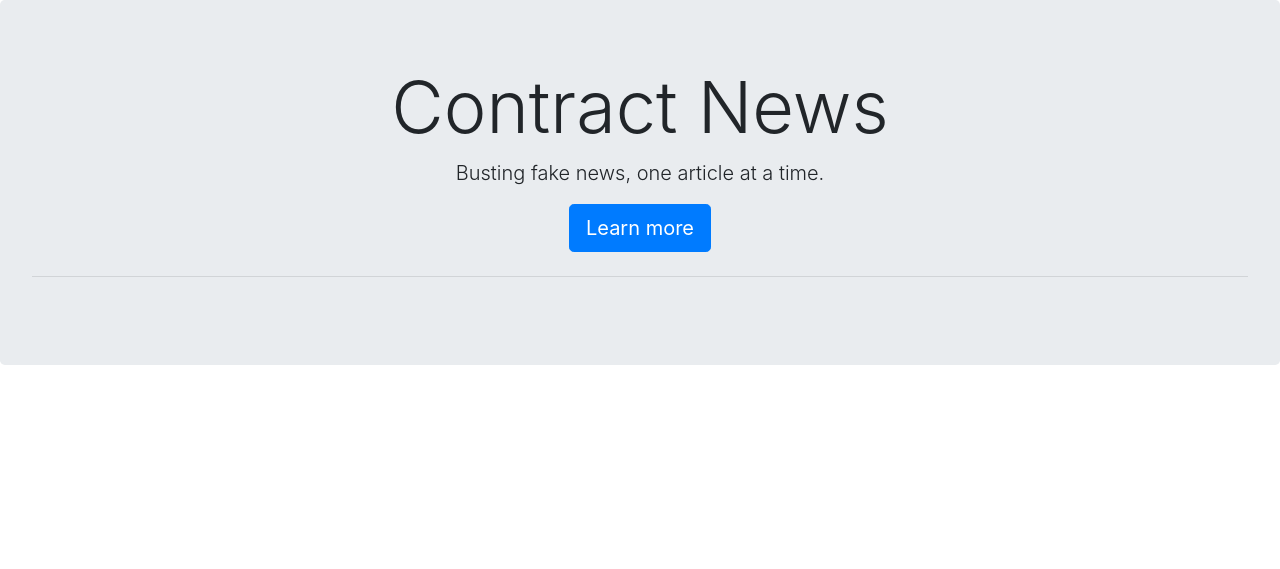
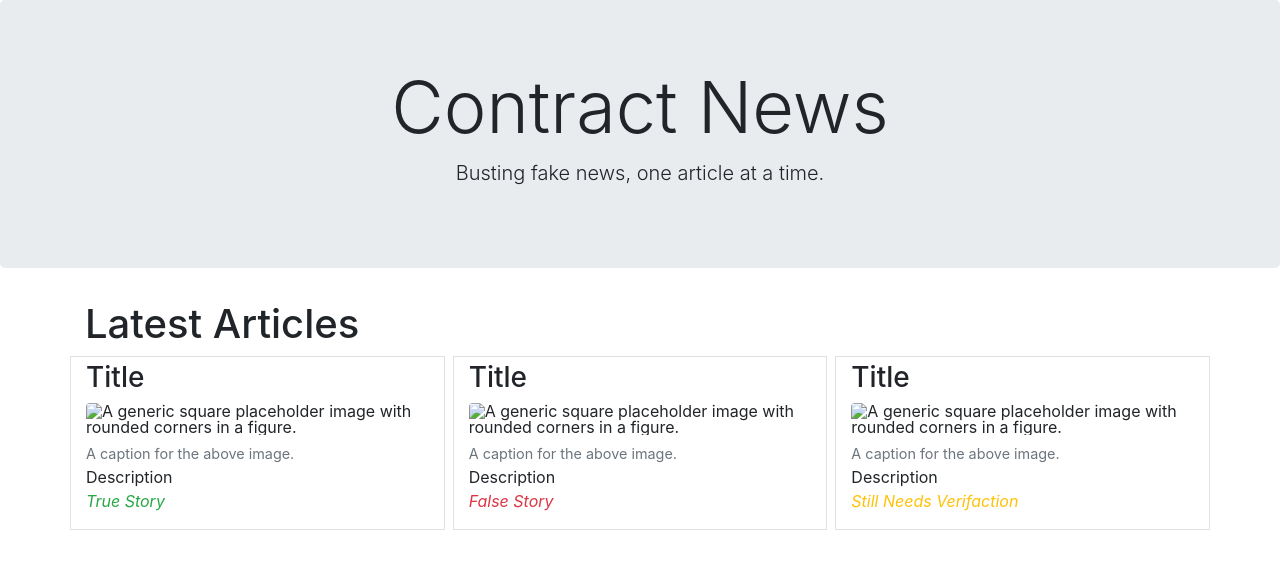
Before and after one commit to tad-mac/ContractNews, a Python web app: template app/templates/index.html in a window 1280 px wide. Shown: the part 59-628 px from the top of the page. Run offline with Jinja, Linux system fonts and the light colour scheme; the template is opened without the code that fills it, so the values that code supplies are empty; some libraries are stand-ins or nearby versions.

Commit message:
Styled index page

```diff
--- a/app/static/css/custom.css
+++ b/app/static/css/custom.css
@@ -7,3 +7,7 @@
     margin-bottom: 5px;
 
 }
+
+.mt-1{
+    margin-top: ($spacer * .05) !important;
+}
--- /dev/null
+++ b/app/templates/PreviewArticle.html
@@ -0,0 +1,4 @@
+{% extends "index.html" %}
+{%block article%}
+
+{%endblock%}
--- a/app/templates/index.html
+++ b/app/templates/index.html
@@ -8,13 +8,38 @@ Home - Contract News
 <div class="jumbotron text-center">
     <h1 class="display-3">Contract News</h1>
     <p class="lead">Busting fake news, one article at a time.</p>
-    <p class="lead">
-        <a class="btn btn-primary btn-lg" href="/about" role="button">Learn more</a>
-    </p>
-    <hr class="my-4">
 </div>
 
 <div class="container">
-
+    <h1>Latest Articles</h1>
+    <div class="row">
+        <div class="col-sm border ">
+            <h3 class="mt-1">Title</h3>
+            <figure class="figure d-inline">
+              <img src="http://via.placeholder.com/400x300" class="figure-img img-fluid rounded" alt="A generic square placeholder image with rounded corners in a figure.">
+              <figcaption class="figure-caption">A caption for the above image.</figcaption>
+            </figure>
+            <p class="d-inline">Description</p>
+            <p class="text-success"><i>True Story</i></p>
+        </div>
+        <div class="col-sm border ml-2">
+            <h3 class="mt-1">Title</h3>
+            <figure class="figure d-inline">
+              <img src="http://via.placeholder.com/400x300" class="figure-img img-fluid rounded" alt="A generic square placeholder image with rounded corners in a figure.">
+              <figcaption class="figure-caption">A caption for the above image.</figcaption>
+            </figure>
+            <p class="d-inline">Description</p>
+            <p class="text-danger"><i>False Story</i></p>
+        </div>
+        <div class="col-sm border ml-2">
+            <h3 class="mt-1">Title</h3>
+            <figure class="figure d-inline">
+              <img src="http://via.placeholder.com/400x300" class="figure-img img-fluid rounded" alt="A generic square placeholder image with rounded corners in a figure.">
+              <figcaption class="figure-caption">A caption for the above image.</figcaption>
+            </figure>
+            <p class="d-inline">Description</p>
+            <p class="text-warning"><i>Still Needs Verifaction</i></p>
+        </div>
+    </div>
 </div>
 {%endblock%}
--- a/app/templates/login.html
+++ b/app/templates/login.html
@@ -24,4 +24,6 @@ Login - Contract News
         <p class="text-center">Not a member yet? <a href="/register">Click here to register!</a></p>
     </form>
 </div>
+<br/>
+
 {%endblock%}
```
Also changed, not shown: app/templates/base.html (line endings or trailing spaces).
